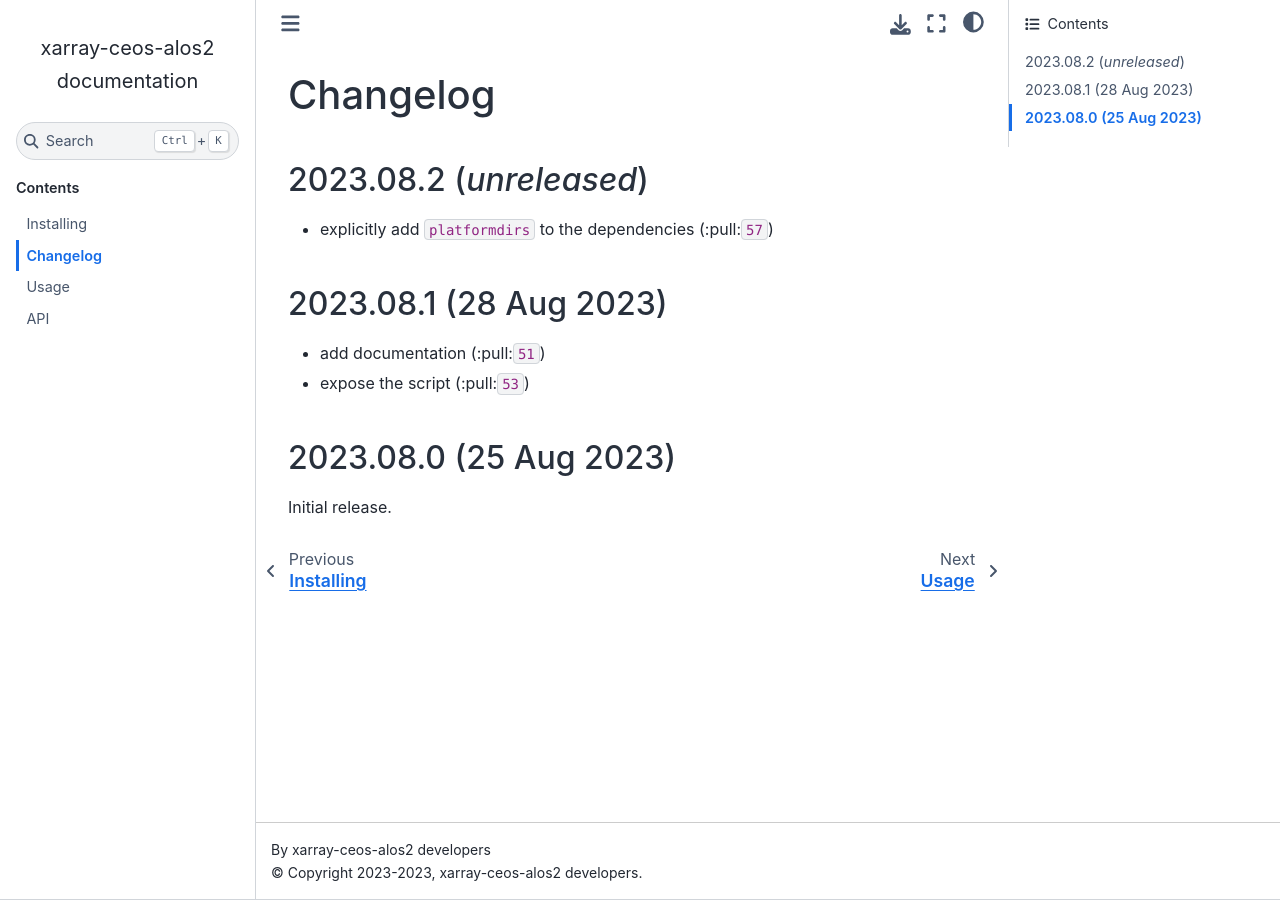
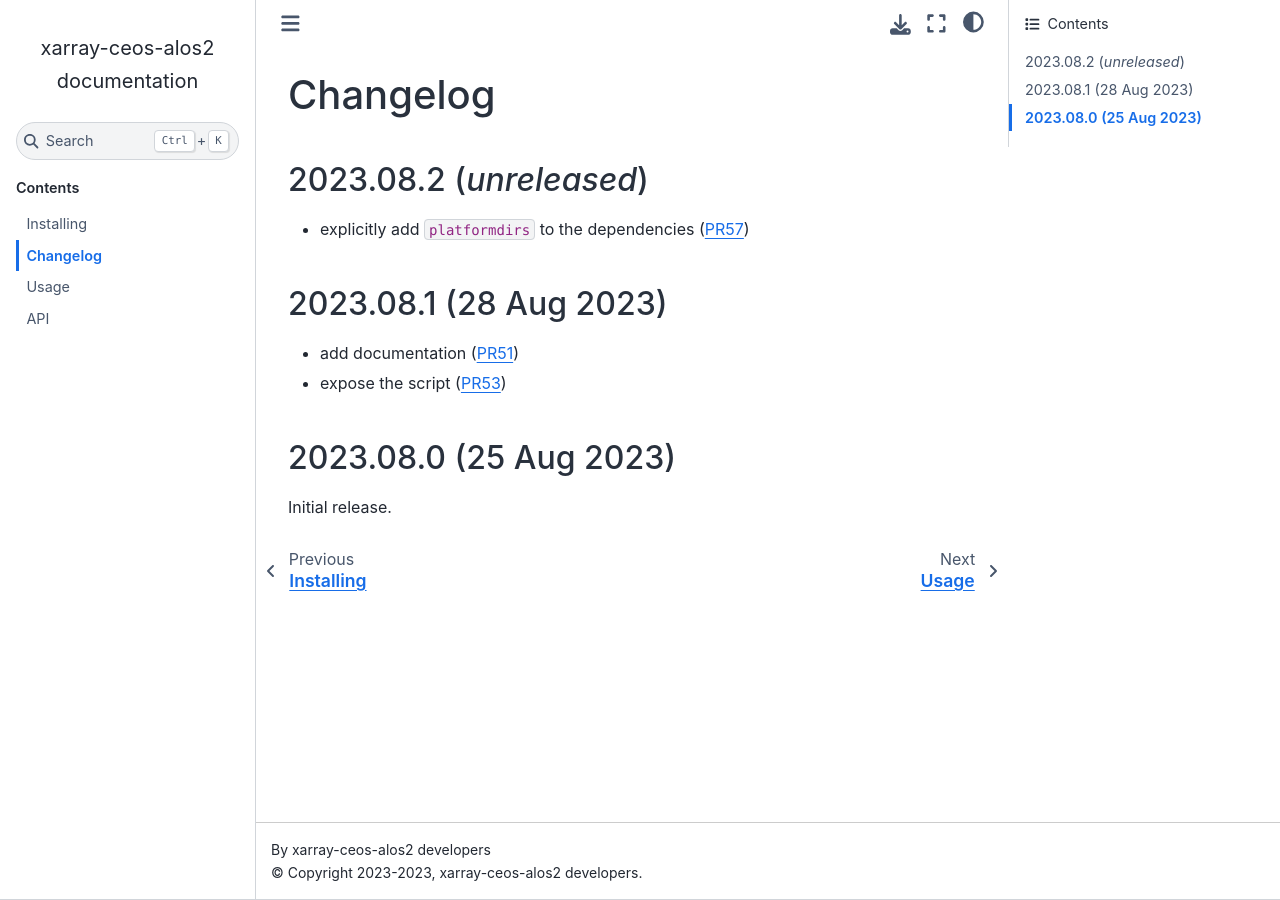
Before and after one commit to umr-lops/xarray-ceos-alos2, a Sphinx documentation site: the page built from docs/changelog.md, in a window 1280 px wide. Built offline with Sphinx 7.4.7 and the Sphinx Book theme 1.1.4, drawn with Linux system fonts in a browser that asks for light colours; part of the change alters nothing that is shown.

Commit message:
fix the changelog link syntax

```diff
--- a/docs/changelog.md
+++ b/docs/changelog.md
@@ -2,12 +2,12 @@
 
 ## 2023.08.2 (_unreleased_)
 
-- explicitly add `platformdirs` to the dependencies (:pull:`57`)
+- explicitly add `platformdirs` to the dependencies ({pull}`57`)
 
 ## 2023.08.1 (28 Aug 2023)
 
-- add documentation (:pull:`51`)
-- expose the script (:pull:`53`)
+- add documentation ({pull}`51`)
+- expose the script ({pull}`53`)
 
 ## 2023.08.0 (25 Aug 2023)
 
```
